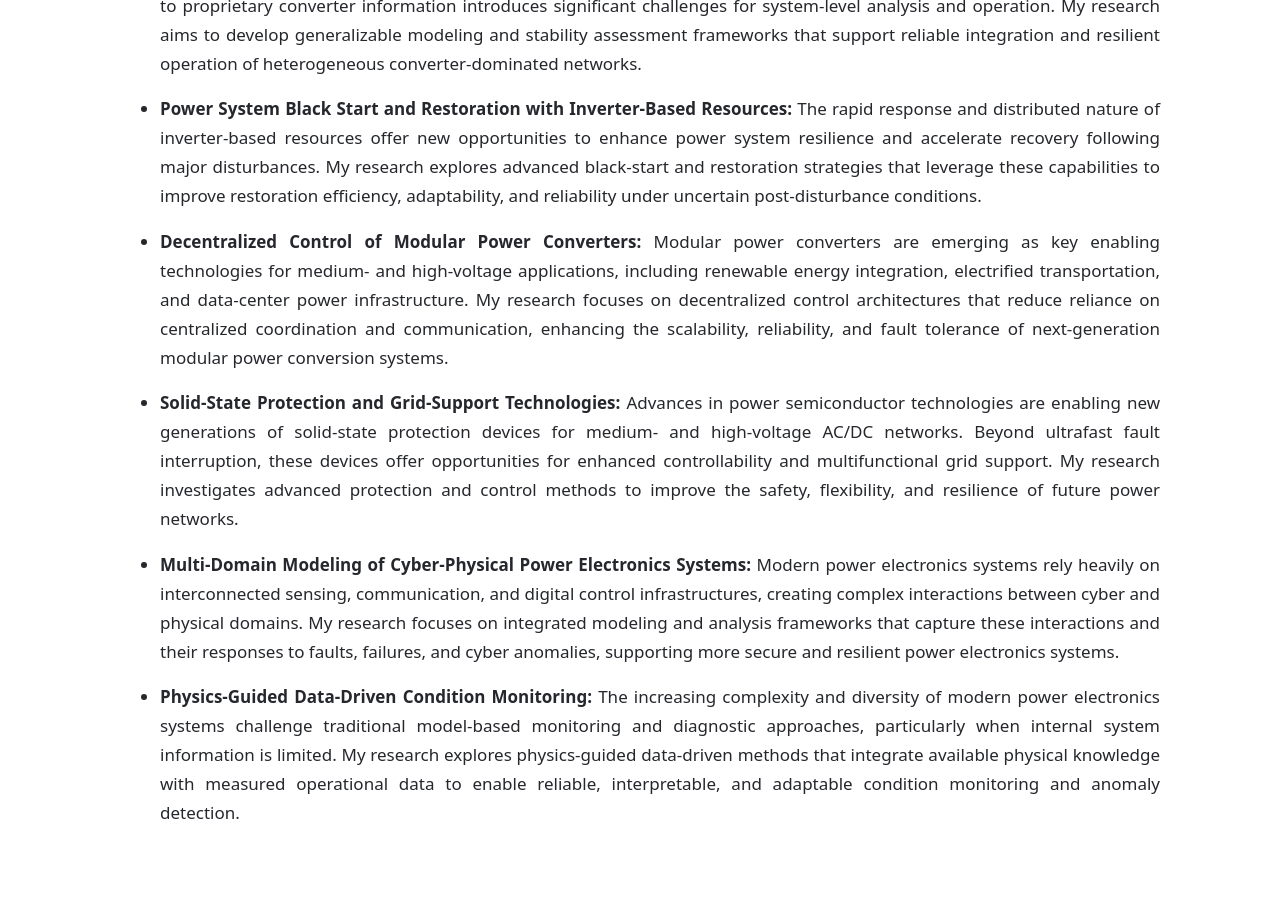
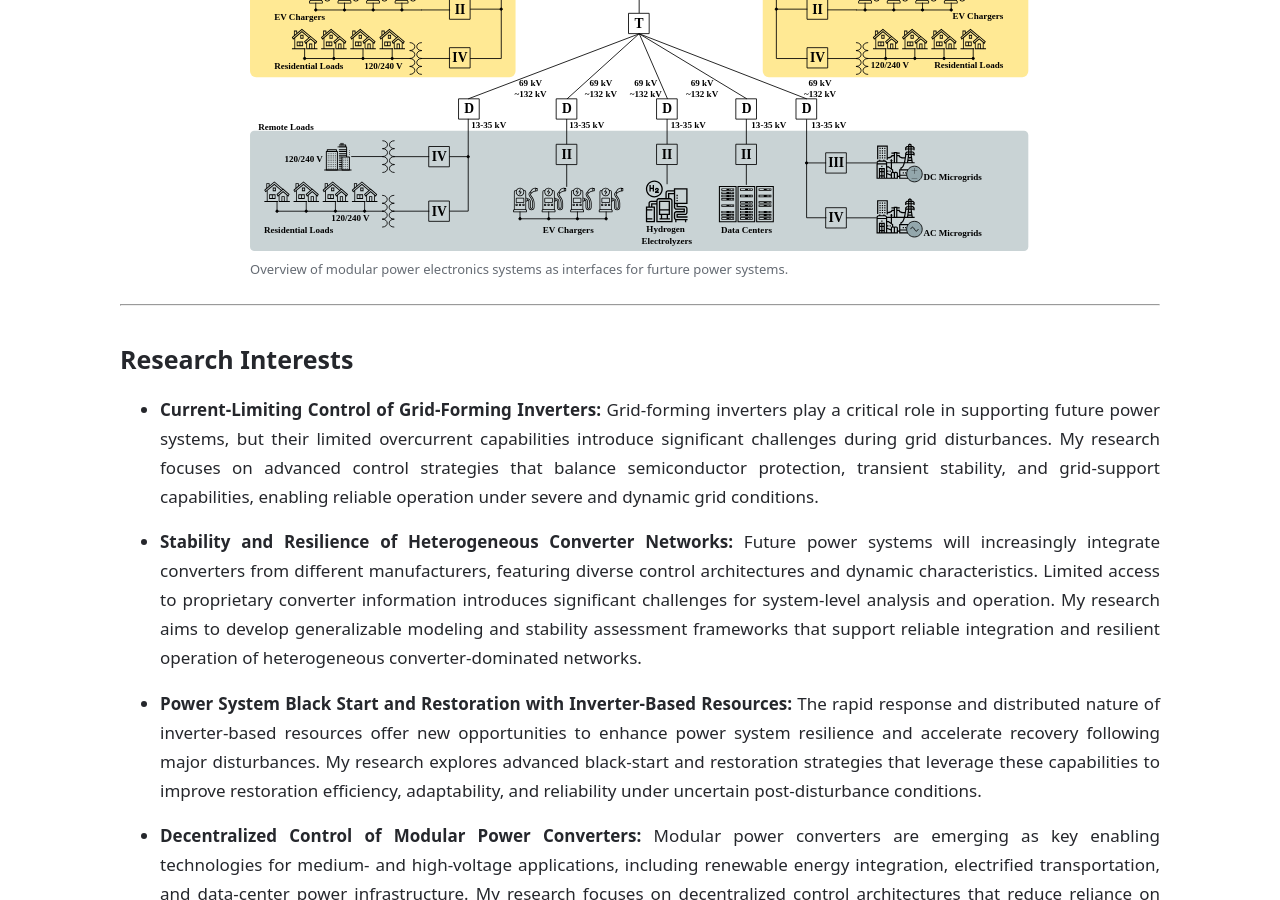
Before and after one commit to stark271828/stark271828.github.io, a Jekyll site: the page built from _pages/research.md, in a window 1280 px wide and 900 px high, scrolled down 1333 px. Built offline with Jekyll 4.4.1, drawn with Linux system fonts in a browser that asks for light colours.

Commit message:
added the diagram of grid interfaces.

```diff
--- a/_pages/research.md
+++ b/_pages/research.md
@@ -13,7 +13,22 @@ overview_figure:
 
 <p class="editor-note">Rapid growth in AI infrastructure, advanced manufacturing, electrified transportation systems, and increasingly diverse generation and energy-storage resources are reshaping how electrical energy is generated, transmitted, distributed, and consumed. These trends are driving unprecedented demand for flexible and reliable power conversion, making power electronics converters a critical enabling technology for future power systems. Yet the growing dependence on power electronics converters introduces a fundamental reliability challenge. Unlike conventional electromechanical systems, power electronics systems operate under strict semiconductor device constraints, increasingly modular hardware architectures, and deep dependence on sensing, communication, and digital control. Therefore, grid disturbances, component failures, and cyber anomalies can propagate rapidly across physical and cyber domains. A central scientific question is thus: <strong>How can future power electronics systems withstand diversified disturbances, maintain critical functionality, and autonomously recover from failures?</strong></p>
 
-{% include figure.html enabled=page.overview_figure.enabled path=page.overview_figure.path alt=page.overview_figure.alt caption=page.overview_figure.caption width=page.overview_figure.width %}
+{% include figure.html
+   enabled=page.overview_figure.enabled
+   path=page.overview_figure.path
+   alt=page.overview_figure.alt
+   caption=page.overview_figure.caption
+   width=page.overview_figure.width
+%}
+---
+{% include figure.html
+   enabled=true
+   path="/assets/img/grid_pe_interface.svg"
+   alt="Grid-Interface overview diagram"
+   caption="Overview of modular power electronics systems as interfaces for furture power systems."
+   width="75%"
+%}
+---
 
 ## Research Interests
 
```
Also changed, not shown: assets/img/grid_pe_interface.svg (added).
